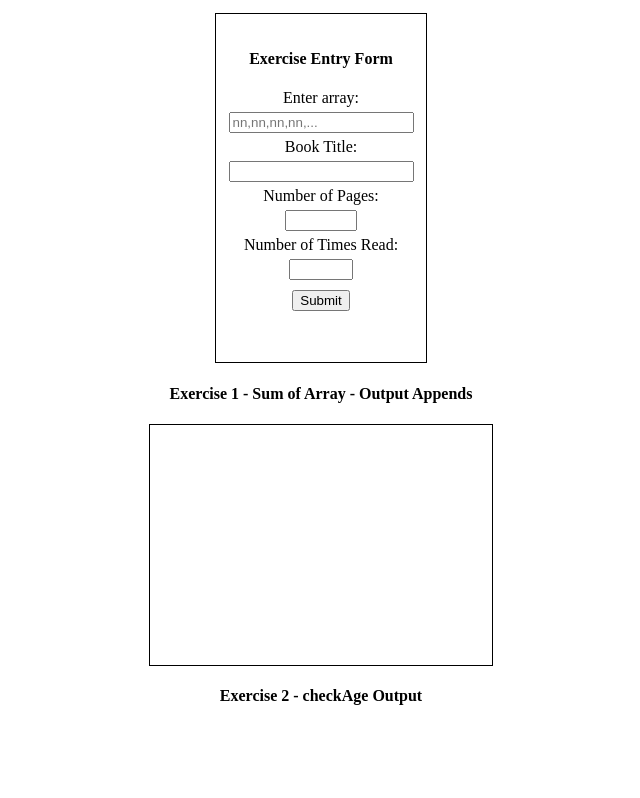
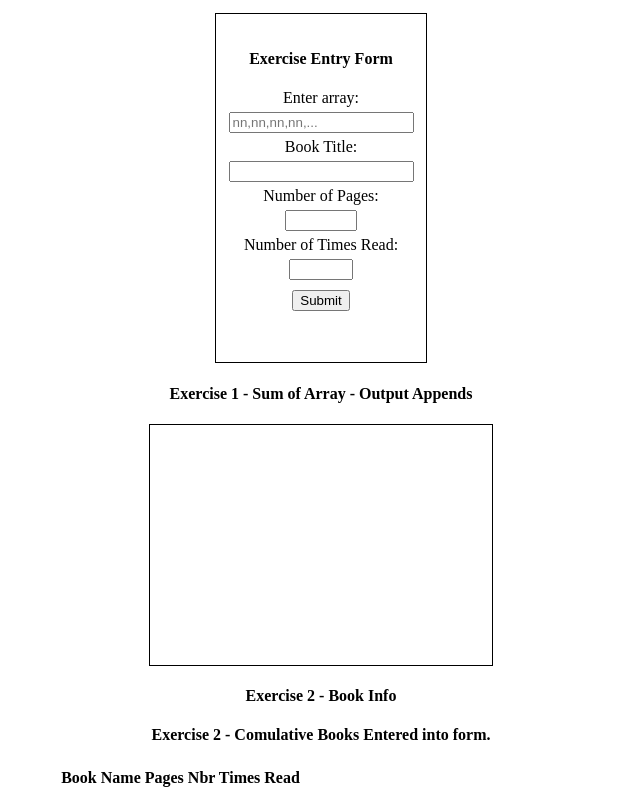
Before and after one commit to reidbraswell1/JavaScript_Objects_Arrays, a plain HTML site: page index.html in a window 1280 px wide. Shown: the part 109-907 px from the top of the page, without its empty margins (319-959 px from the left). Before the commit the page ends 843 px from the top, so only its background shows below. Drawn offline with Linux system fonts and the light colour scheme.

Commit message:
Added table and corrected headers for exercise

```diff
--- a/index.html
+++ b/index.html
@@ -40,9 +40,21 @@
       <h4>Exercise 1 - Sum of Array - Output Appends</h4>
       <p id="exercise-1">
       </p>
-      <h4>Exercise 2 - checkAge Output</h4>
+      <h4>Exercise 2 - Book Info</h4>
       <p id="exercise-2">
       </p>
+      <h4>Exercise 2 - Comulative Books Entered into form.</h4>
+      <table id="table">
+        <thead>
+          <tr>
+            <th>Book Name</th>
+            <th>Pages</th>
+            <th>Nbr Times Read</th>
+          </tr>
+        </thead>
+        <tbody>
+        </tbody>
+      </table>
 
     </div>
   </main>
```
